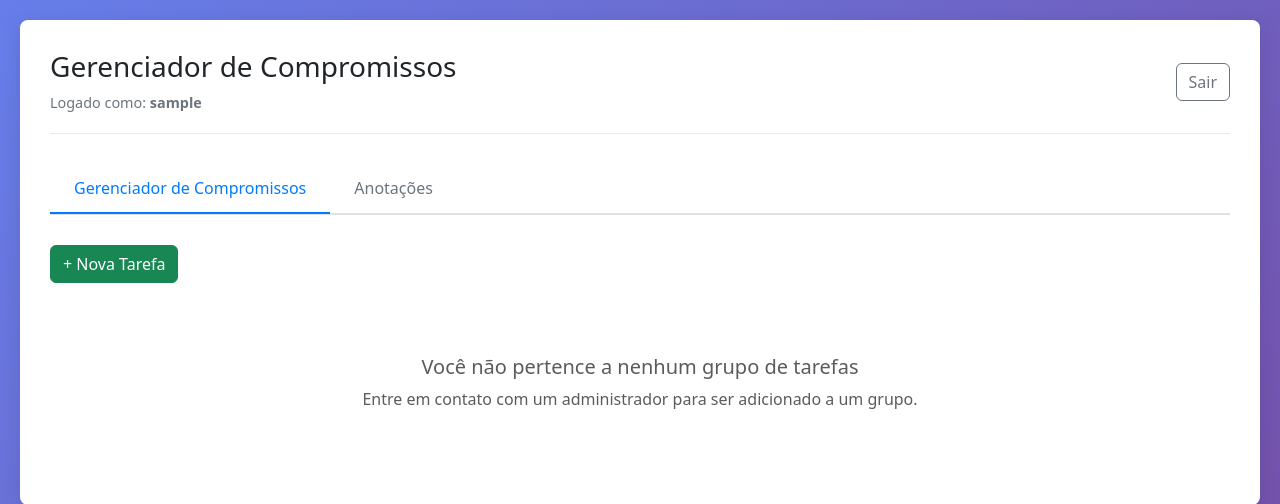
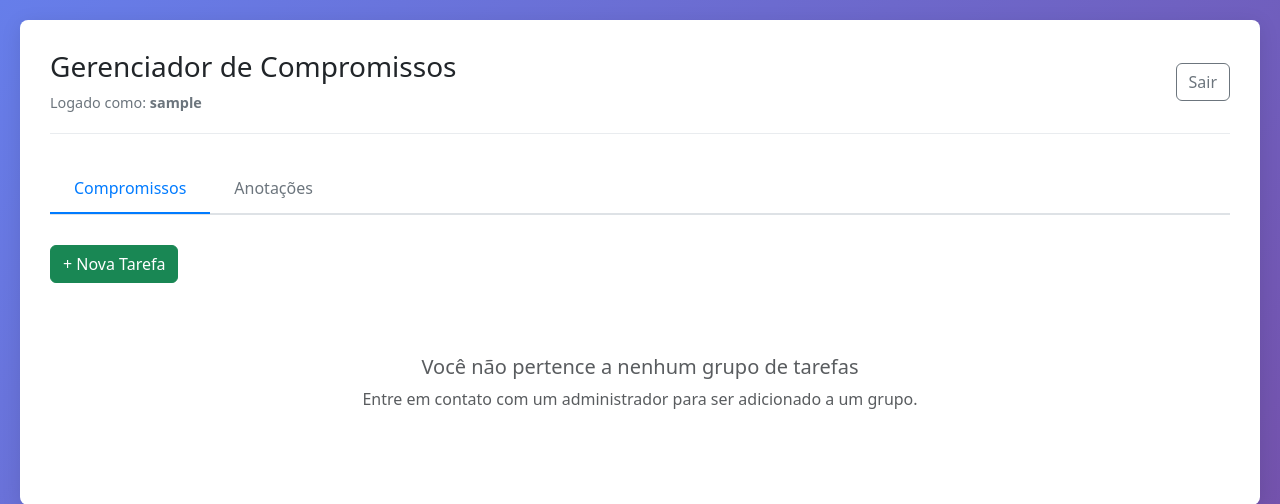
Before and after one commit to Corolario/agenda-tarefas, a Flask app: page / in a window 1280 px wide. Shown: the top 504 px of the page. Run offline with Flask 3, Linux system fonts and the light colour scheme; the visitor is signed in with stand-in values (Sample User, id 1); data that the repository does not hold is empty; some libraries are stand-ins or nearby versions.

Commit message:
Rename 'Gerenciador de Compromissos' to 'Compromissos'

```diff
--- a/templates/base.html
+++ b/templates/base.html
@@ -89,7 +89,7 @@
             <li class="nav-item">
                 <a class="nav-link {% if request.endpoint == 'index' %}active{% endif %}"
                    href="{{ url_for('index') }}">
-                    Gerenciador de Compromissos
+                    Compromissos
                 </a>
             </li>
             <li class="nav-item">
```
